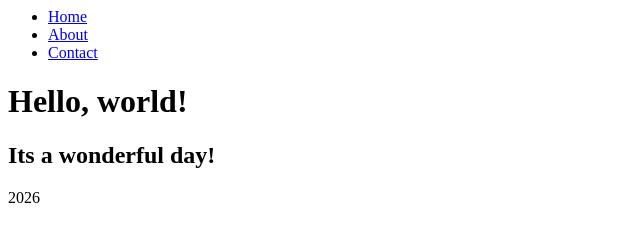
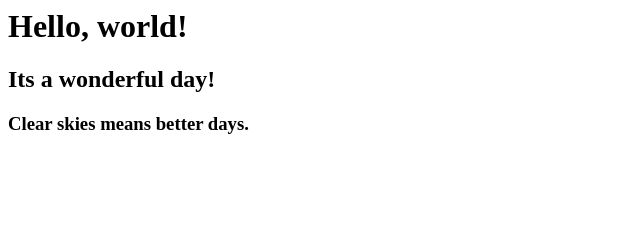
Before and after one commit to tybrianna/version-control-simulation-tybriannaHall, a plain HTML site: page index.html in a window 1280 px wide. Shown: the whole page, without its empty margins (0-640 px from the left). Drawn offline with Linux system fonts and the light colour scheme.

```diff
--- a/index.html
+++ b/index.html
@@ -3,17 +3,8 @@
     <title>My Project</title>
   </head>
   <body>
-    <nav>
-        <ul>
-            <li><a href="#">Home</a></li>
-            <li><a href="#">About</a></li>
-            <li><a href="#">Contact</a></li>
-        </ul>
-    </nav>
     <h1>Hello, world!</h1>
     <h2>Its a wonderful day!</h2>
+    <h3>Clear skies means better days.</h3>
   </body>
 </html>
-<footer>
-    2026
-</footer>
```
